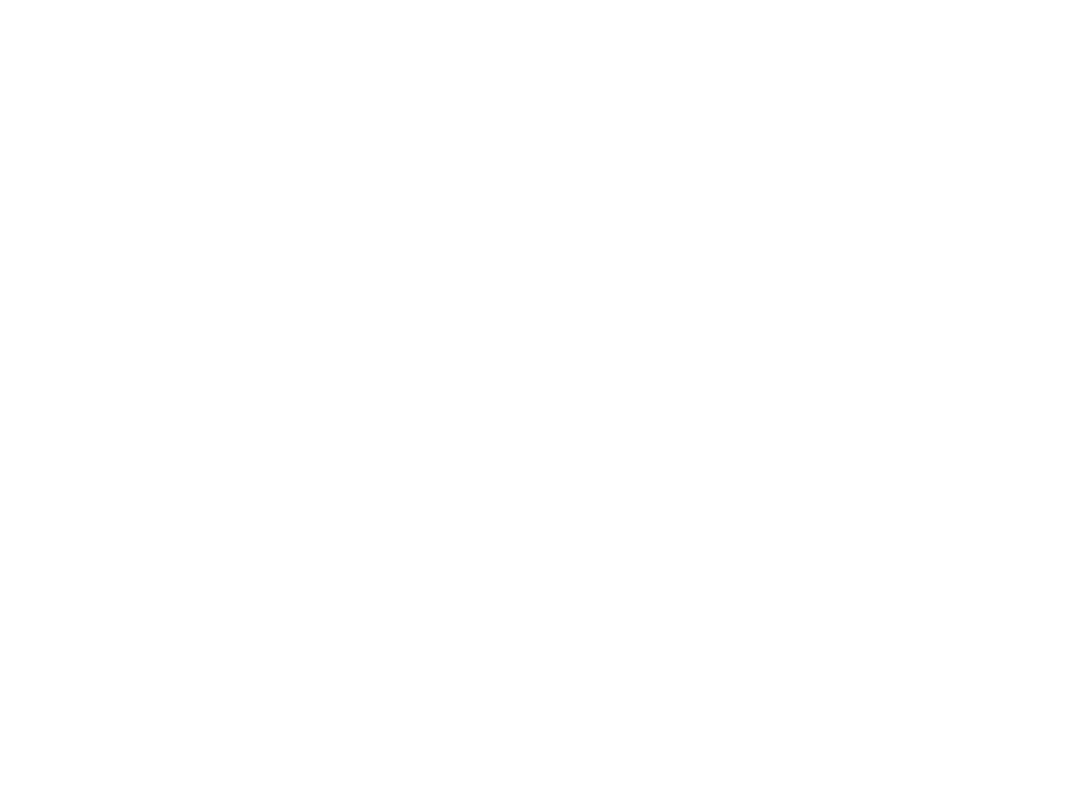
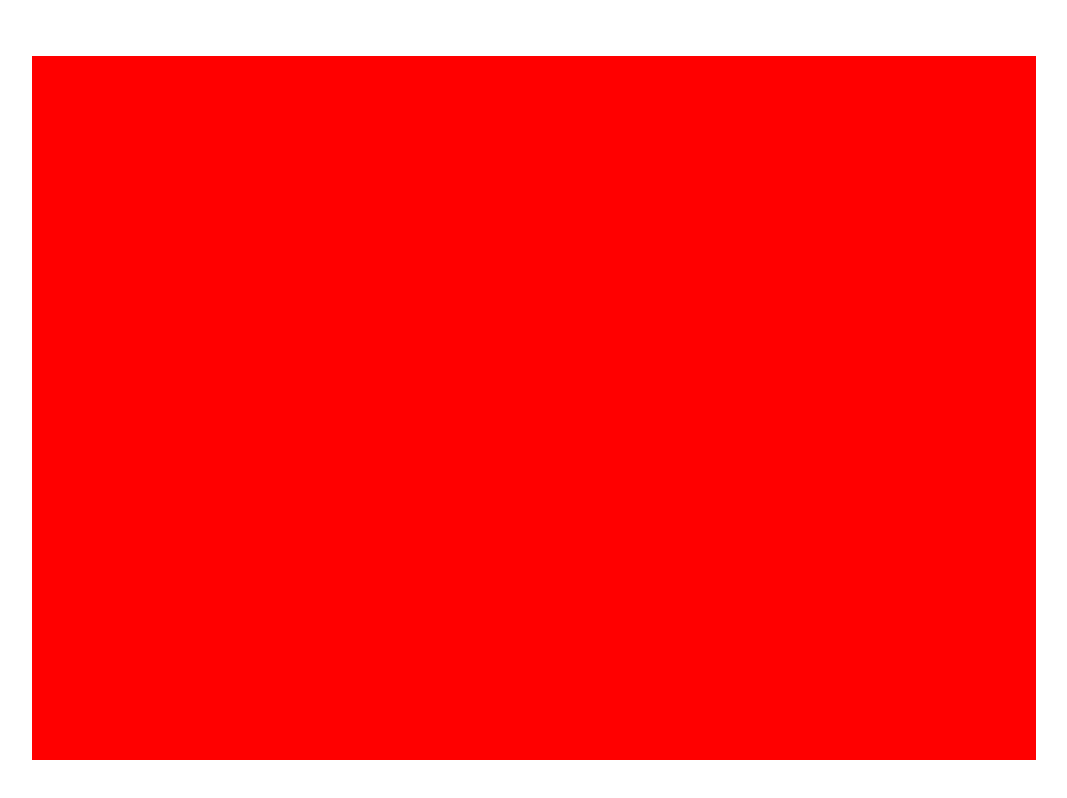
Before and after one commit to bernabeuromeroivan/Ejercicios_0612, a plain HTML site: page oca_final/index.html in a window 1280 px wide. Shown: the whole page, without its empty margins (106-1173 px from the left). Drawn offline with Linux system fonts and the light colour scheme.

Commit message:
Antes del patio

```diff
--- a/oca_final/index.html
+++ b/oca_final/index.html
@@ -7,6 +7,9 @@
     <title>OCA - FINAL</title>
 </head>
 <body>
+    <div class="container">
+        <div id="tablero"></div>
+    </div>
     <script src="index.js"></script>
 </body>
 </html>
--- a/oca_final/style.css
+++ b/oca_final/style.css
@@ -0,0 +1,17 @@
+body {
+  overflow: hidden;
+}
+
+.container{
+    display: flex;
+    align-items: center;
+    justify-content: center;
+    height: 100vh;
+}
+
+#tablero{
+    width: 1000px;
+    height: 700px;
+    border: 2px solid red;
+    background-color: red;
+}
```
